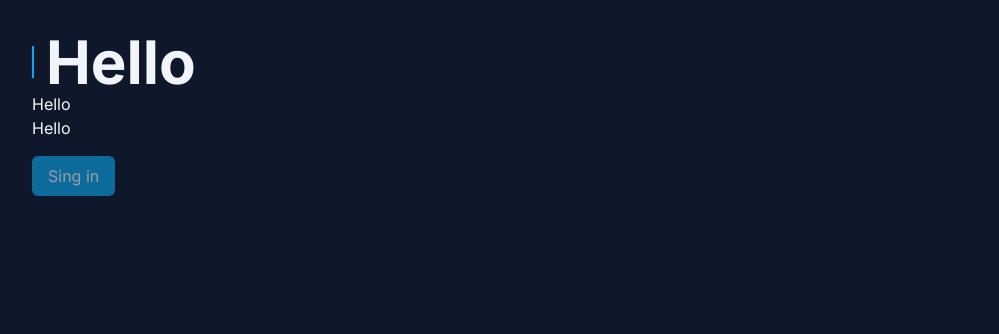
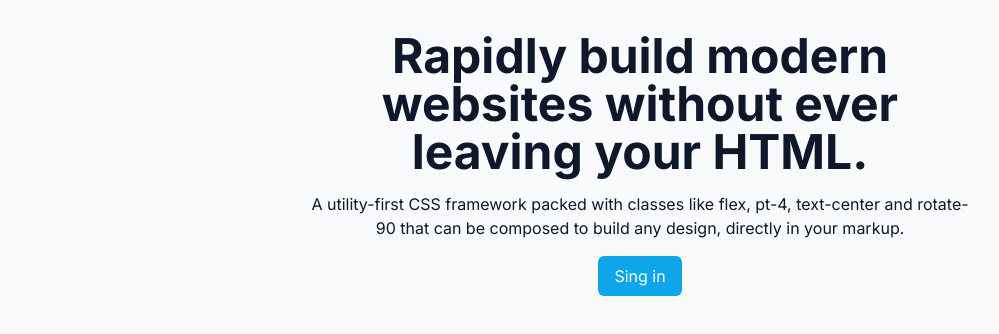
Before and after one commit to YonaraMirelly/tailwind-next, a Next.js app: page / in a window 1280 px wide. Shown: the top 334 px of the page, without its empty margins (0-999 px from the left). Built offline with nearby package versions, Linux system fonts and the light colour scheme.

Commit message:
Dark Mode no Tailwind

```diff
--- a/src/app/page.tsx
+++ b/src/app/page.tsx
@@ -2,17 +2,19 @@
 
 export default function Home() {
   return (
-    <div className="p-8 bg-slate-900 text-slate-100 h-screen">
-      <h1 className="font-bold text-3xl sm:text-5xl lg:text-6xl flex items-center gap-3 before:w-0.5 before:h-8 before:bg-sky-500 before:flex">
-        Hello
-      </h1>
-      <h2>Hello </h2>
-      <p>Hello </p>
-      <button disabled className="bg-sky-500 px-4 py-2 rounded-md font-mediam mt-4 enabled:hover:bg-sky-600 disabled:opacity-60 disabled:cursor-not-allowed">
+    <div className="p-8 bg-slate-50 text-slate-900 dark:bg-slate-900 dark:text-slate-100 h-screen flex flex-col items-center text-center">
+      <div className="max-w-2xl">
+        <h1 className="font-bold text-3xl sm:text-4xl lg:text-5xl">
+          Rapidly build modern websites without ever leaving your HTML.
+        </h1>
+        <p className="mt-4 dark:text-slate-400">A utility-first CSS framework packed with classes like flex, pt-4, text-center and rotate-90 that can be composed to build any design, directly in your markup.
+        </p>
+        <button className="bg-sky-500 dark:bg-sky-400 dark:text-sky-950 text-white px-4 py-2 rounded-md font-mediam mt-4 enabled:hover:bg-sky-600 disabled:opacity-60 disabled:cursor-not-allowed">
 
-        Sing in
+          Sing in
 
-      </button>
+        </button>
+      </div>
 
 
     </div>
```
